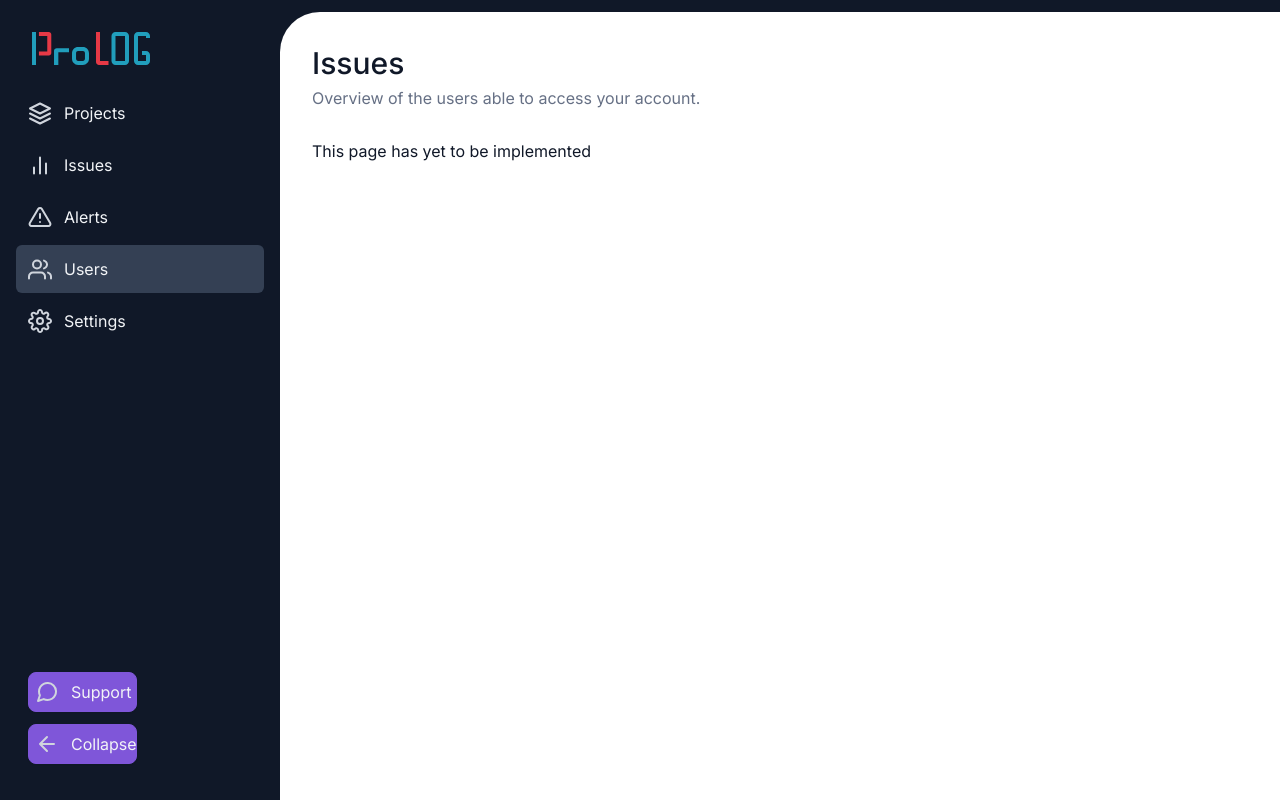
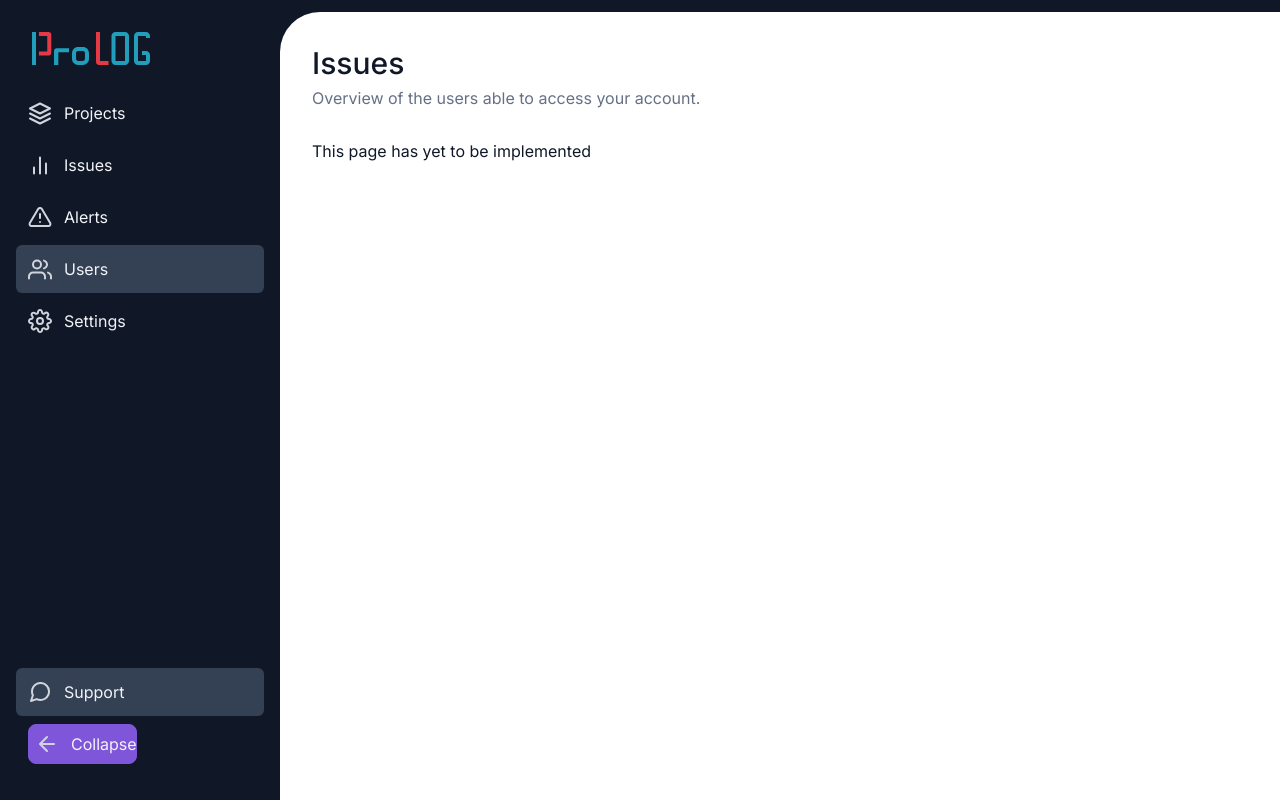
Before and after one commit to profydev/prolog-app-cathleys, a Next.js app: page /dashboard/users in a window 1280 px wide. Built offline with nearby package versions, Linux system fonts and the light colour scheme.

Commit message:
Sets up the email support

```diff
--- a/features/ui/sidebar-navigation/sidebar-navigation.tsx
+++ b/features/ui/sidebar-navigation/sidebar-navigation.tsx
@@ -191,11 +191,12 @@
           </LinkList>
 
           <List>
-            <MenuItemButton
+            <MenuItemLink
               text="Support"
               iconSrc="/icons/support.svg"
               isCollapsed={isSidebarCollapsed}
-              onClick={() => alert("Support")}
+              href="mailto:support@prolog-app.com?subject='Support Request:'"
+              isActive={true}
             />
             <CollapseMenuItem
               text="Collapse"
```
